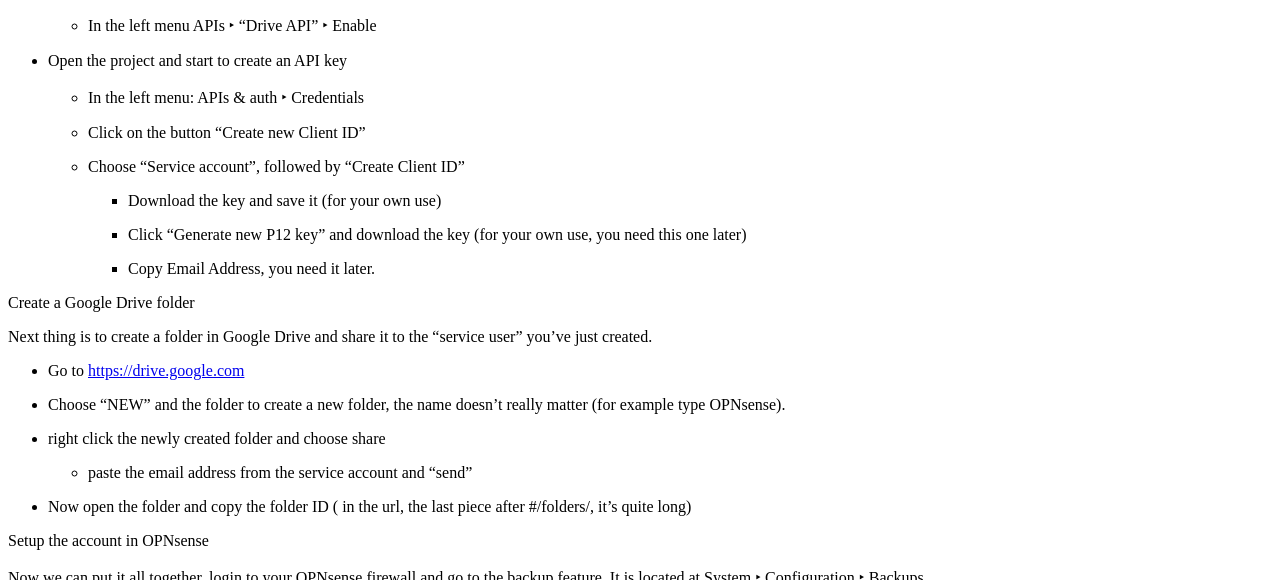
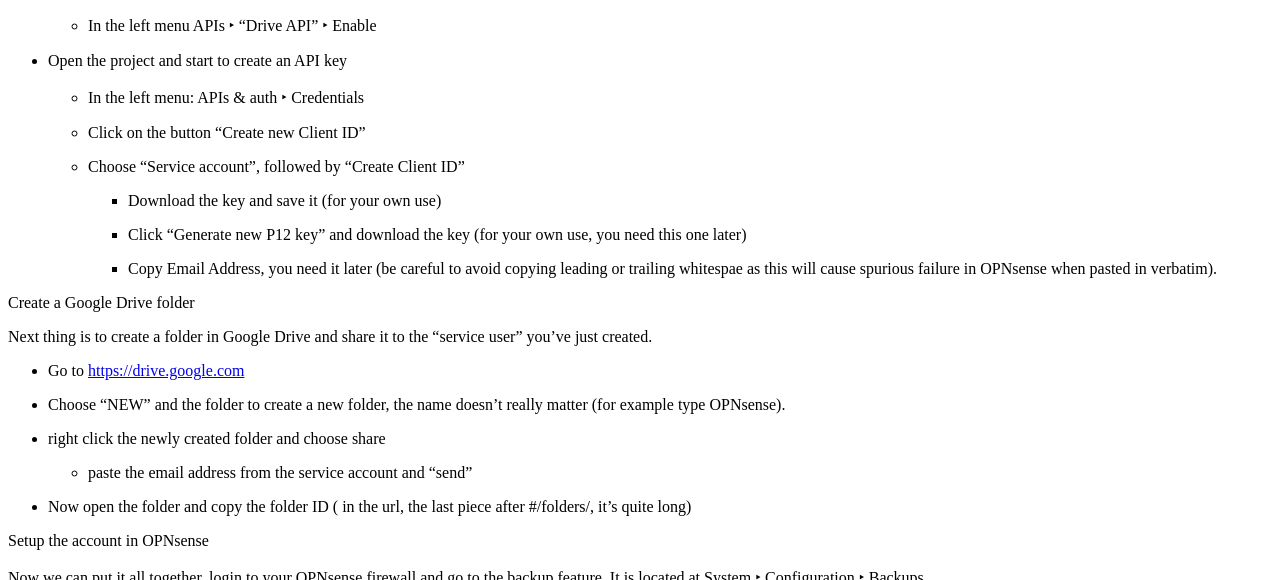
Before and after one commit to opnsense/docs, a Sphinx documentation site: the page built from source/manual/how-tos/cloud_backup.rst, in a window 1280 px wide and 900 px high, scrolled down 1614 px, cut to the strip 0-580 px from the top of the window. Built offline with Sphinx 7.4.7 and the Read the Docs theme 2.0.0, drawn with Linux system fonts in a browser that asks for light colours; pages that are not in the unit, such as notebooks, are missing from menus.

Commit message:
Give a heads up about whitespace
Leading or trailing whitespace is not trimmed from text fields on save in the opensense webui when pasting in the email address.
This can lead to confusion as to why the process fails (should the behaviour in the webui should be changed, instead of documenting a shortcoming instead?)

```diff
--- a/source/manual/how-tos/cloud_backup.rst
+++ b/source/manual/how-tos/cloud_backup.rst
@@ -76,7 +76,9 @@
       -  Download the key and save it (for your own use)
       -  Click "Generate new P12 key" and download the key (for your own
          use, you need this one later)
-      -  Copy Email Address, you need it later.
+      -  Copy Email Address, you need it later (be careful to avoid copying
+         leading or trailing whitespae as this will cause spurious failure in
+         OPNsense when pasted in verbatim).
 
 .. rubric:: Create a Google Drive folder
    :name: create-a-google-drive-folder
```
